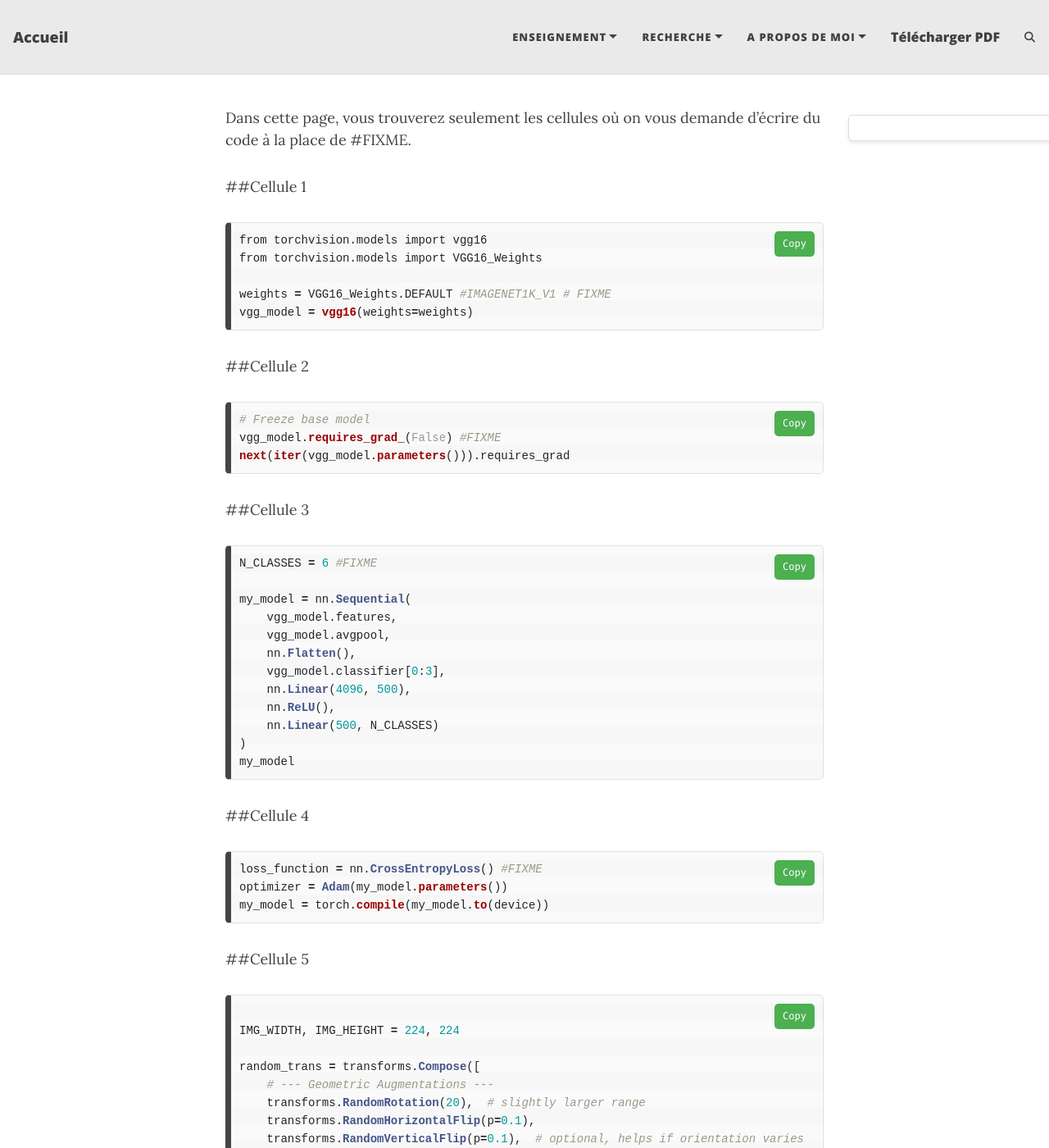
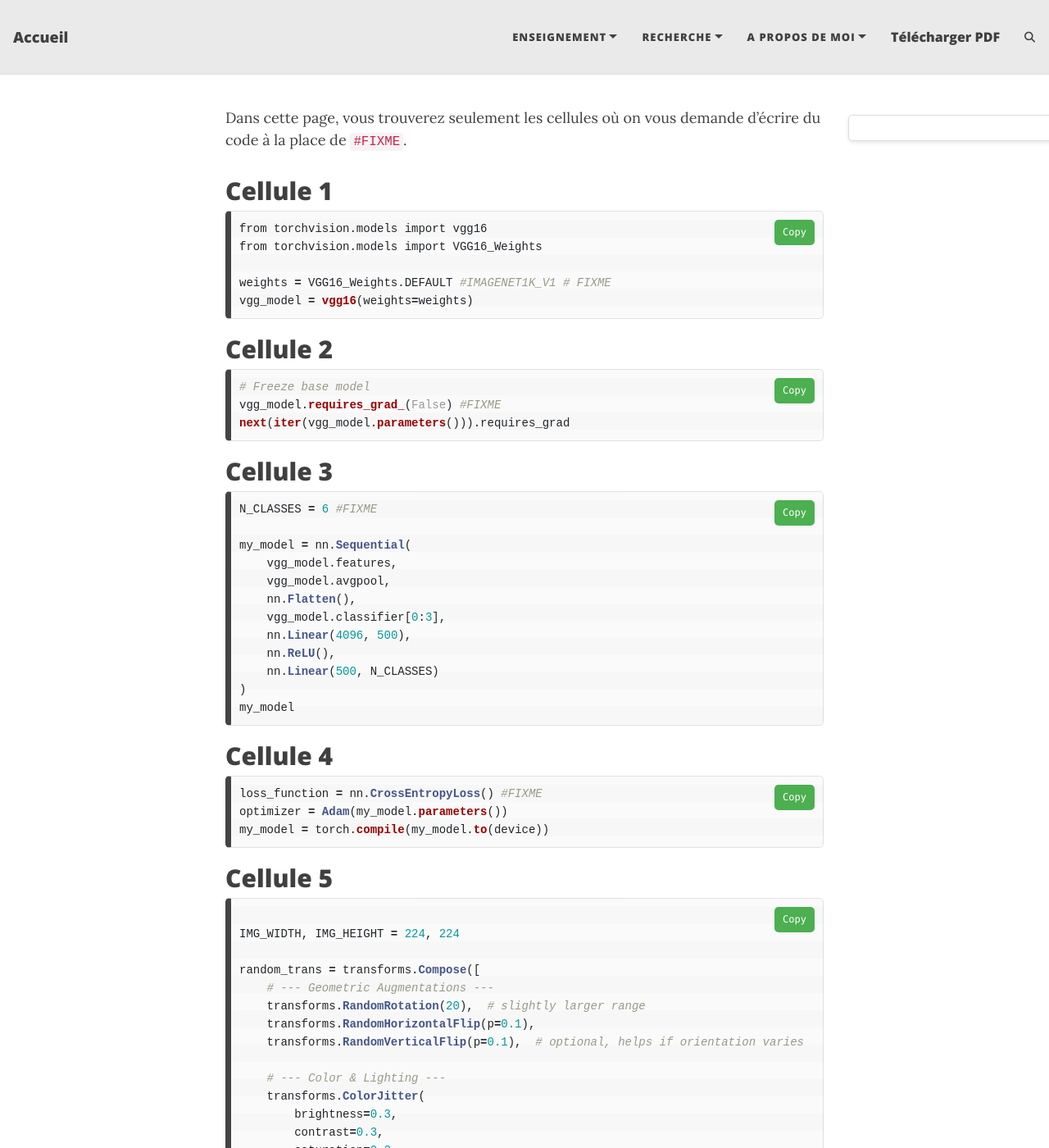
Before and after one commit to MariemZaouali/mariemzaouali.github.io, a Jekyll site: the page built from _posts/2025-12-19-FDL.md, in a window 1280 px wide and 1400 px high. Shown: the whole window at 82% size. Built offline with Jekyll 4.4.1, drawn with Linux system fonts in a browser that asks for light colours; comment, search, counter and statistics services are not loaded.

Commit message:
Update 2025-12-19-FDL.md

````diff
--- a/_posts/2025-12-19-FDL.md
+++ b/_posts/2025-12-19-FDL.md
@@ -7,9 +7,9 @@ author: Mariem ZAOUALI
 ---
 
 
-Dans cette page, vous trouverez seulement les cellules où on vous demande d'écrire du code à la place de #FIXME.
+Dans cette page, vous trouverez seulement les cellules où on vous demande d'écrire du code à la place de `#FIXME`.
 
-##Cellule 1
+## Cellule 1
 
 ```python
 from torchvision.models import vgg16
@@ -19,14 +19,14 @@ weights = VGG16_Weights.DEFAULT #IMAGENET1K_V1 # FIXME
 vgg_model = vgg16(weights=weights)
 ```
 
-##Cellule 2
+## Cellule 2
 
 ```python
 # Freeze base model
 vgg_model.requires_grad_(False) #FIXME
 next(iter(vgg_model.parameters())).requires_grad
 ```
-##Cellule 3
+## Cellule 3
 
 ```python
 N_CLASSES = 6 #FIXME
@@ -42,14 +42,14 @@ my_model = nn.Sequential(
 )
 my_model
 ```
-##Cellule 4
+## Cellule 4
 
 ```python
 loss_function = nn.CrossEntropyLoss() #FIXME
 optimizer = Adam(my_model.parameters())
 my_model = torch.compile(my_model.to(device))
 ```
-##Cellule 5
+## Cellule 5
 
 ```python
 
@@ -73,7 +73,7 @@ random_trans = transforms.Compose([
 
 ])
 ```
-##Cellule 6
+## Cellule 6
 
 ```python
 n = 32 #FIXME
````
